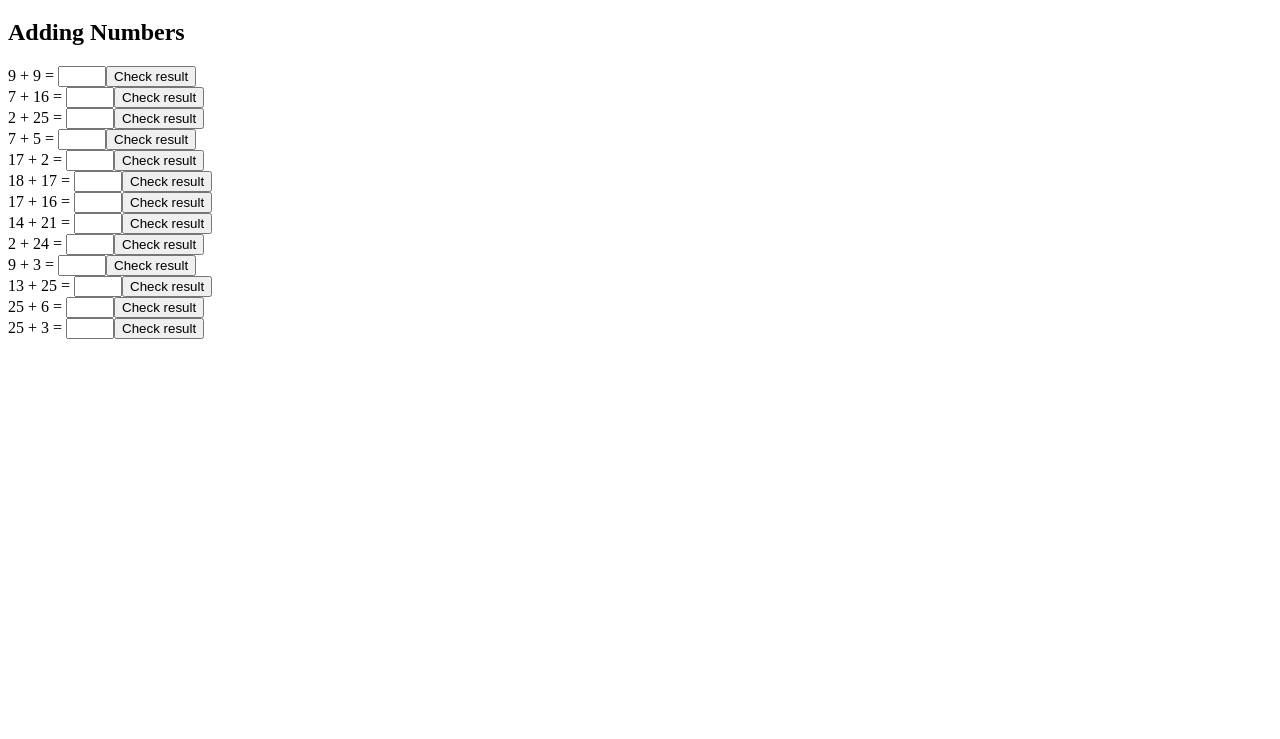
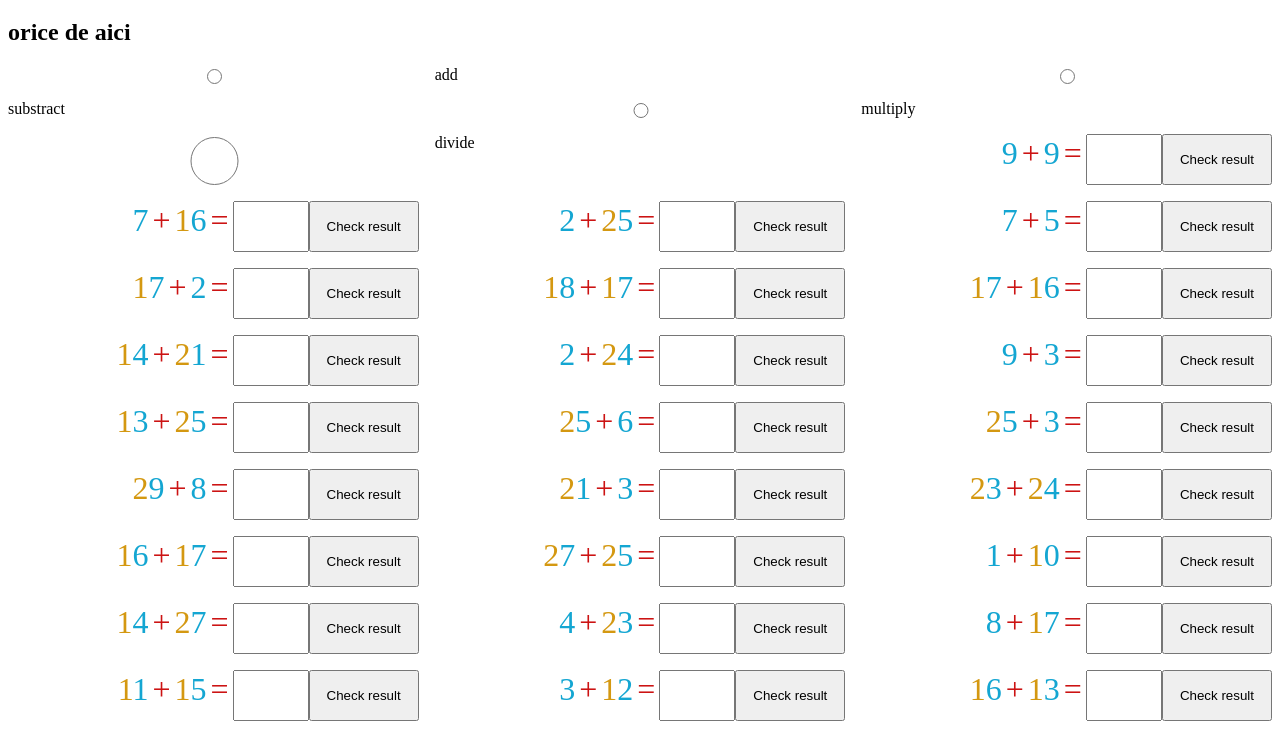
Before and after one commit to codetapacademy/simple-math, a plain HTML site: page index.html in a window 1280 px wide. Shown: the part 61-800 px from the top of the page. Drawn offline with Linux system fonts and the light colour scheme.

Commit message:
Update 2021-01-06T00:35:29.568Z

```diff
--- a/index.html
+++ b/index.html
@@ -1,41 +1,87 @@
-<!DOCTYPE html><html lang="en"><head><meta charset="UTF-8"><meta name="viewport" content="width=device-width, initial-scale=1.0"><meta http-equiv="X-UA-Compatible" content="ie=edge"><title>Simple Math</title><style>.error { background: #c00; color: #fff}
-.success { background: #0c0; color: #fff}</style></head><body><h1>Simple math</h1><h2>Adding Numbers</h2><div class="add-numbers"></div><script>const getRandomNumber = (m = 1) => ~~(Math.random() * 10 * m)
-let multiplier = 3
+<!DOCTYPE html><html lang="en"><head><meta charset="UTF-8"><meta name="viewport" content="width=device-width, initial-scale=1.0"><meta http-equiv="X-UA-Compatible" content="ie=edge"><title>Simple Math</title><link rel="stylesheet" href="style.css"></head><body><h1>Simple math</h1><h2>Adding Numbers</h2><div class="operation-wrapper"></div><div class="add-numbers"></div><script>let numberOfDigits = 1;
+const getRandomNumber = (m = 1) => ~~(Math.random() * Math.pow(10, numberOfDigits) * m);
+let multiplier = 3;
 
-const addNumbersContainer = document.querySelector('.add-numbers')
-const length = 13
-const a = 2
+const operationList = [
+  'add',
+  'substract',
+  'multiply',
+  'divide',
+]
 
-Array
-  .from({ length })
-  .forEach(() => {
-    // create a wrapper to hold the assignment and the result
-    const row = document.createElement('div')
-    const firstNumber = getRandomNumber(multiplier)
-    const secondNumber = getRandomNumber(multiplier)
-    row.innerText = `${firstNumber} + ${secondNumber} = `
+let currentOperation = operationList[0]
+const addNumbersElement = document.querySelector('.add-numbers')
 
-    // add an input to write the solution in
-    const input = document.createElement('input')
-    input.style.width = '40px'
-    // input.type = 'number'
-    input.style.textAlign = 'right'
-    input.type = 'number'
+operationList.forEach(label => {
+  const radioElement = document.createElement('input')
+  radioElement.type = 'radio'
+  radioElement.name = 'dar nu am vrut sa fac asta'
+  radioElement.value = label
+  radioElement.setAttribute('id', label)
 
-    row.appendChild(input)
+  const labelElement = document.createElement('label')
+  labelElement.setAttribute('for', label)
+  labelElement.textContent = label
 
-    // add a check result button
-    const checkResult = document.createElement('button')
-    checkResult.innerText = 'Check result'
-    checkResult.addEventListener('click', e => {
-      const input = e.target.parentNode.querySelector('input')
-      const result = firstNumber + secondNumber === parseFloat(input.value)
-      checkResult.className = !result ? 'error' : 'success'
-    })
+  addNumbersElement.appendChild(radioElement)
+  addNumbersElement.appendChild(labelElement)
+})
 
-    row.appendChild(checkResult)
 
-    // show on screen the row
-    addNumbersContainer.appendChild(row)
-  })
+const subTitle = document.querySelector('h2')
+subTitle.textContent = 'orice de aici'
+
+const addNumbersContainer = document.querySelector(".add-numbers");
+const length = 25;
+
+const colorList = [
+  '14a6d2',
+  'd49811',
+  '65a20f',
+  'cc1313',
+  '036',
+  '000',
+]
+
+Array.from({ length }).forEach(() => {
+  // create a wrapper to hold the assignment and the result
+  const row = document.createElement("div");
+  row.className = "row";
+  const firstNumber = getRandomNumber(multiplier);
+  const secondNumber = getRandomNumber(multiplier);
+
+  const getColoredText = number => String(number)
+    .split('')
+    .reverse()
+    .map((n, k) => `<span style="color: #${colorList[k]}">${n}</span>`)
+    .reverse()
+    .join('')
+  row.innerHTML = `${getColoredText(firstNumber)} <span style="color: #cc1313">+</span> ${getColoredText(secondNumber)} <span style="color: #cc1313">=</span> `;
+  // row.innerHTML = `${getColoredText(firstNumber)} <span style="color: #cc1313">&times;</span> ${getColoredText(secondNumber)} <span style="color: #cc1313">=</span> `;
+
+  // add an input to write the solution in
+  const input = document.createElement("input");
+  input.className = "input-text";
+  input.style.width = "40px";
+  // input.type = 'number'
+  input.style.textAlign = "right";
+  input.type = "number";
+
+  row.appendChild(input);
+
+  // add a check result button
+  const checkResult = document.createElement("button");
+  checkResult.className = "input-button";
+  checkResult.innerText = "Check result";
+  checkResult.addEventListener("click", e => {
+    const input = e.target.parentNode.querySelector("input");
+    const result = firstNumber + secondNumber === parseFloat(input.value);
+    checkResult.className = !result ? "error" : "success";
+  });
+
+  row.appendChild(checkResult);
+
+  // show on screen the row
+  addNumbersContainer.appendChild(row);
+});
 </script></body></html>
--- /dev/null
+++ b/style.css
@@ -0,0 +1,3 @@
+.add-numbers{display:grid;grid-template-columns:repeat(3, 1fr);grid-gap:1rem}.row{white-space:nowrap;justify-self:flex-end}.row span{font-size:2rem}.error{background:#c00;color:#fff}.success{background:#0c0;color:#fff}.input-text{padding:1rem}input[type=number]::-webkit-inner-spin-button,input[type=number]::-webkit-outer-spin-button{-webkit-appearance:none;margin:0}.row button{padding:1rem}
+
+/*# sourceMappingURL=style.css.map */
```
Also changed, not shown: asset/js/math.js (+79 -32 lines), 1 other file.
